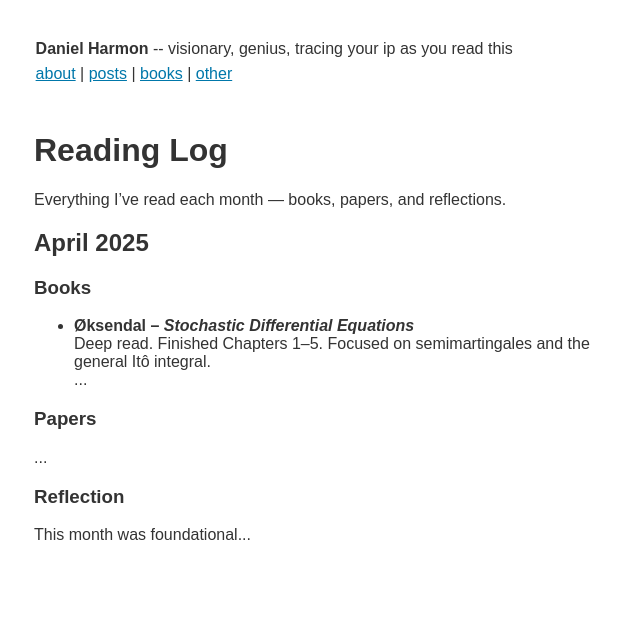
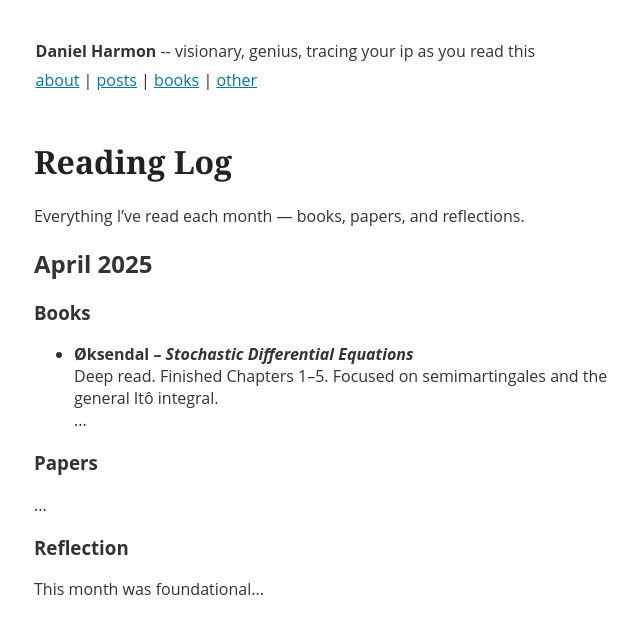
Before and after one commit to Dan-Harmon/Dan-Harmon.github.io, a Jekyll site: the page built from books.html, in a window 1280 px wide. Shown: the top 634 px of the page, without its empty margins (306-946 px from the left). Built offline with Jekyll 4.4.1, drawn with Linux system fonts in a browser that asks for light colours.

Commit message:
style fiddling

```diff
--- a/about.html
+++ b/about.html
@@ -3,9 +3,9 @@ title: about
 layout: default
 ---
 
-<h1>
+<h1  class="heading">
     Hello.
 </h1>
-<p>
+<p class="body">
     My name is Daniel Harmon. First year PhD candidate in mathematics. Interested in optimal decision making under uncertainty. Currently thinking about stochastic control, mean field games, and mathematical finance.
 </p>
--- a/books.html
+++ b/books.html
@@ -3,7 +3,7 @@ title: books
 layout: default
 ---
 
-<h1>Reading Log</h1>
+<h1 class="heading">Reading Log</h1>
 <p class="intro">Everything I’ve read each month — books, papers, and reflections.</p>
 
 <section class="reading-month">
--- a/other.html
+++ b/other.html
@@ -3,10 +3,10 @@ title: other
 layout: default
 ---
 
-<h1>
+<h1 class="heading">
     Personal Notes
 </h1>
 
-<h1>
+<h1  class="heading">
     Lecture Notes / Presentations
 </h1>
--- a/styles.css
+++ b/styles.css
@@ -1,12 +1,13 @@
 /* You can add global styles to this file, and also import other style files */
 header {
   padding: 2rem 0.1rem 0.5rem 0.1rem;
+  font-family: 'Open Sans', sans-serif;
 }
 
 body {
   background-color: "#F9F9F9";
   color: #333;
-  font-family: 'Be Vietnam Pro', sans-serif;
+  font-family: 'Open Sans', sans-serif;
 }
 
 :root {
@@ -28,6 +29,19 @@ body {
   margin-bottom: 20px;
 }
 
+.heading {
+  font-family: Georgia, serif;
+  color: #222;
+}
+
+.intro {
+
+}
+
+.reading-month {
+
+}
+
 a {
   color: #0077aa;
 }
```
Also changed, not shown: 1 other file.
